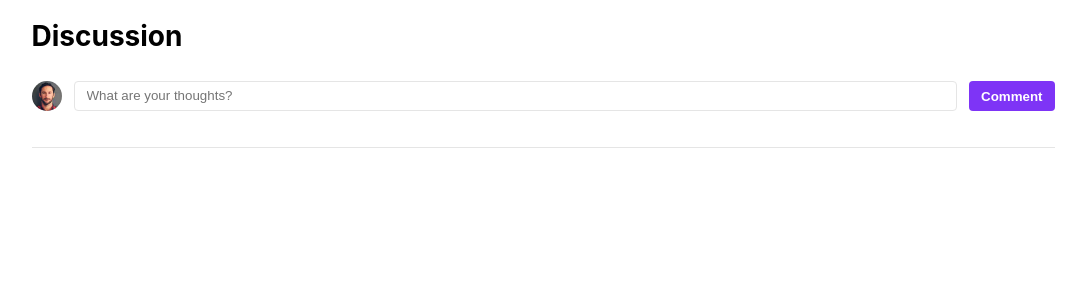
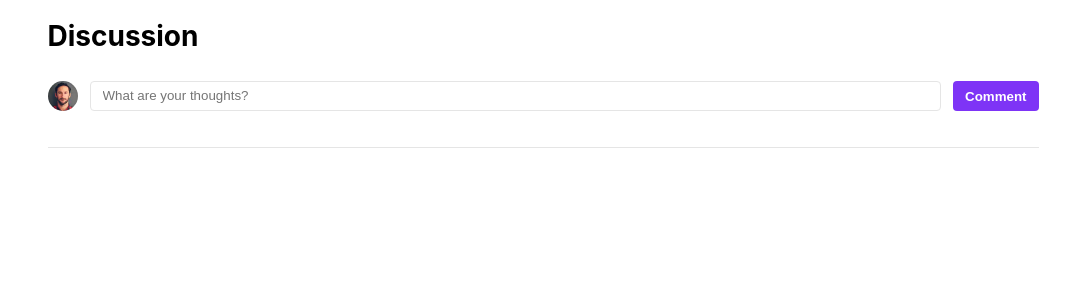
Before and after one commit to michaelkrog/ghost-coding-challenge, a React (Create React App) app in the folder client/: page / in a window 1280 px wide. Shown: the top 300 px of the page, without its empty margins (97-1183 px from the left). Built offline with nearby package versions, Linux system fonts and the light colour scheme; no server answers; a web font is replaced by a local one.

Commit message:
Adds margin

```diff
--- a/client/src/App.css
+++ b/client/src/App.css
@@ -1,4 +1,7 @@
 
+.app {
+  margin: 0 var(--spacing-medium);
+}
 
 .comments {
   margin-top: var(--spacing-2x-large);
--- a/client/src/App.tsx
+++ b/client/src/App.tsx
@@ -67,7 +67,7 @@ class App extends Component<{}, { messages: Message[] }> {
   render() {
     return (
 
-      <div className="App">
+      <div className="app">
         <h1>Discussion</h1>
         <CommentInput onMessage={message => this.onMessage(message)}></CommentInput>
 
```
